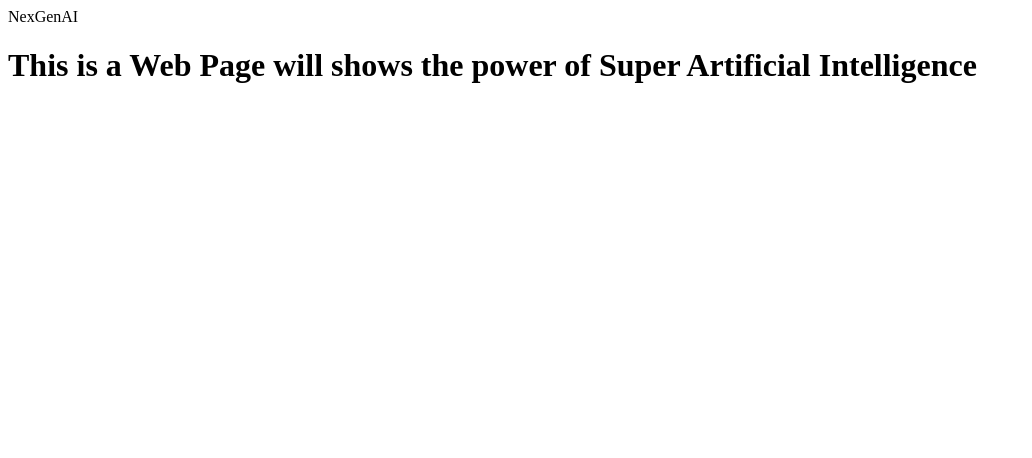
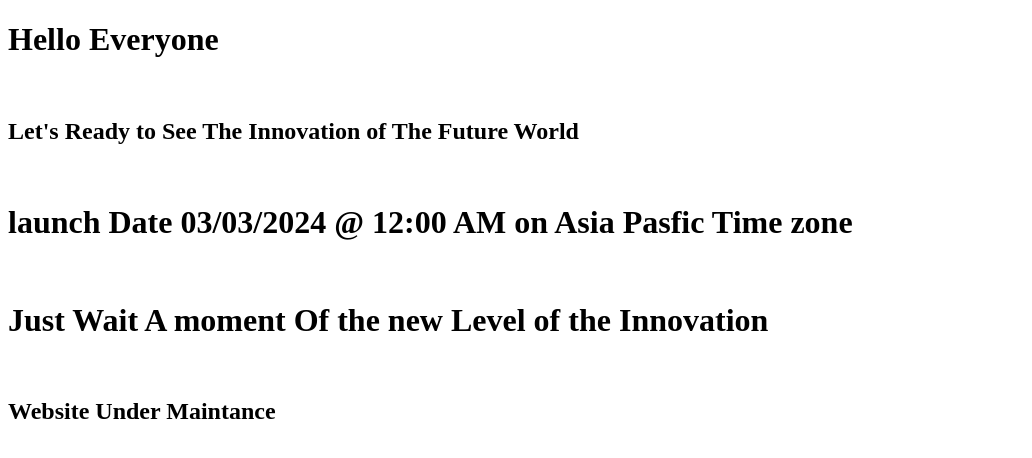
Before and after one commit to LegacyofCoding/nexgenai.study, a plain HTML site: page index.html in a window 1280 px wide. Shown: the whole page, without its empty margins (0-1032 px from the left). Drawn offline with Linux system fonts and the light colour scheme.

Commit message:
Update index.html

```diff
--- a/index.html
+++ b/index.html
@@ -1,6 +1,19 @@
 <!DOCTYPE html>
-<head>NexGenAI</head>
-<title>Next Generation Artificial Inteligence</title>
+<html lang="en">
+<head>
+    <meta charset="UTF-8">
+    <meta name="viewport" content="width=device-width, initial-scale=1.0">
+    <title>Welcome</title>
+</head>
 <body>
-    <h1>This is a Web Page will shows the power of Super Artificial Intelligence</h1>
+    <h1>Hello Everyone</h1>
+    <br>
+    <h2>Let's Ready to See The Innovation of The Future World</h2>
+    <br>
+    <h1>launch Date 03/03/2024  @  12:00 AM on Asia Pasfic Time zone</h1>
+    <br>
+    <h1>Just Wait A moment Of the new Level of the Innovation</h1>
+    <br>
+    <h2>Website Under Maintance</h2>
 </body>
+</html>
```
